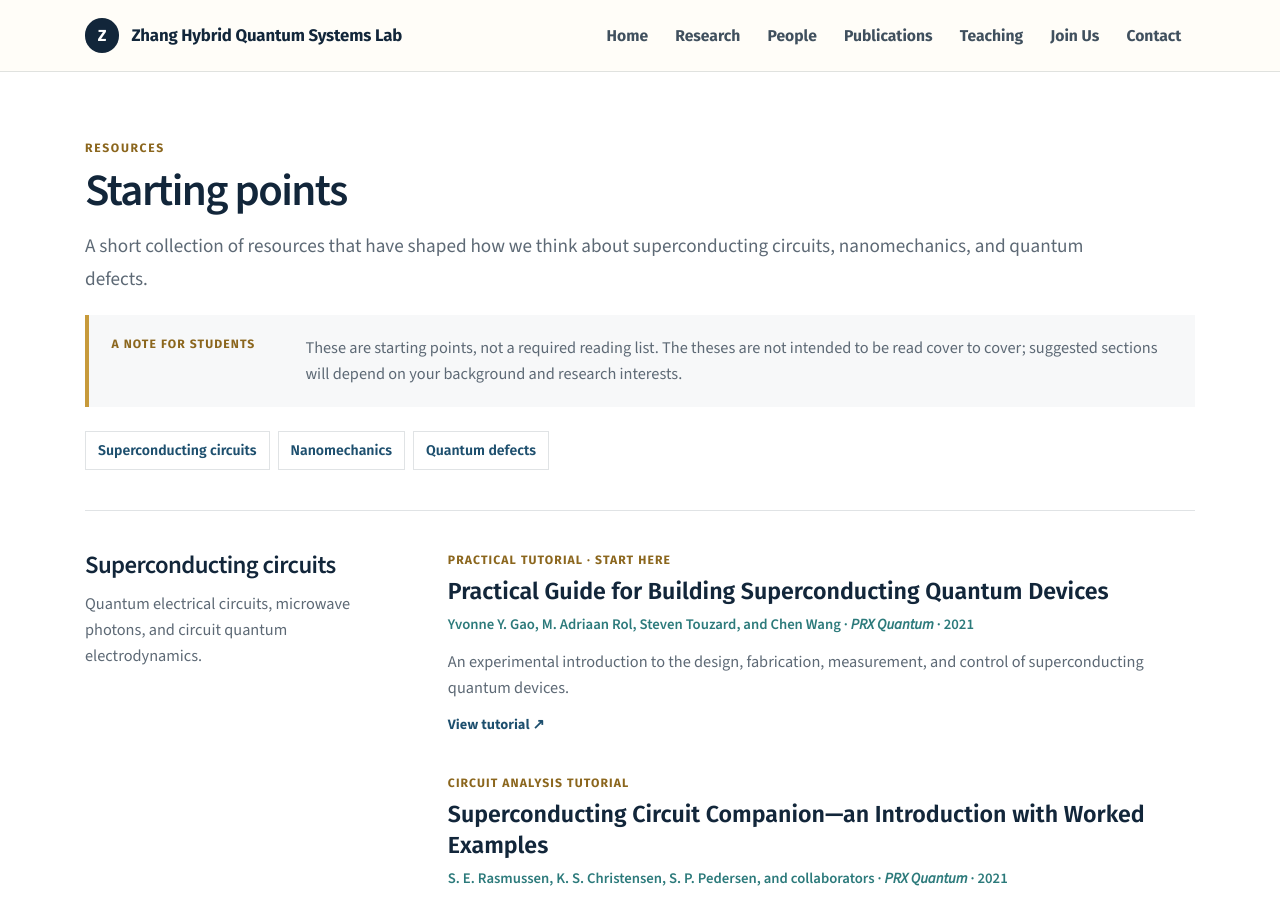
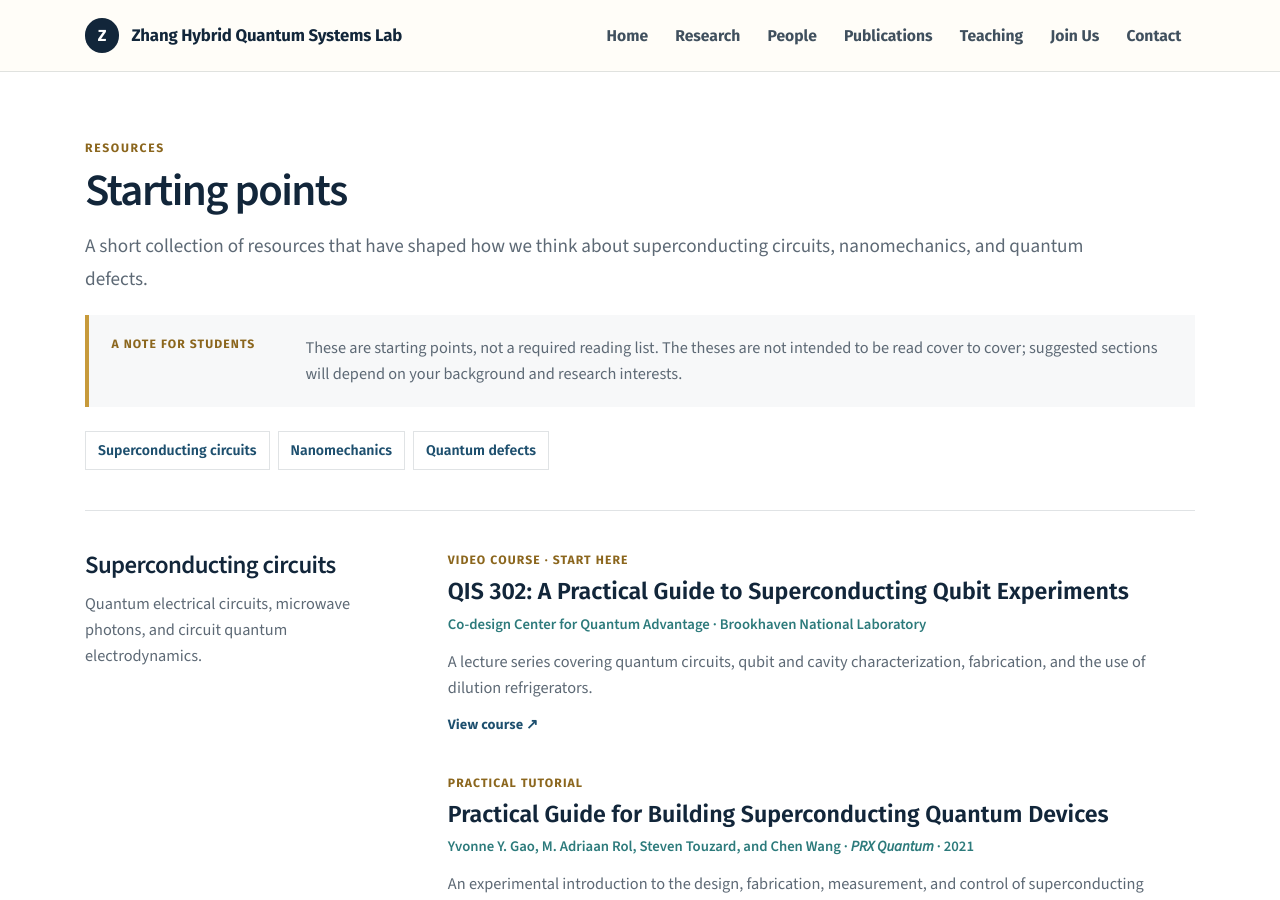
Before and after one commit to zihuaiz/zihuaiz.github.io, a Jekyll site: the page built from resources.html, in a window 1280 px wide and 900 px high. Built offline with Jekyll 4.4.1, drawn with Linux system fonts in a browser that asks for light colours; nearby versions of some CDN libraries; a style sheet for code colours, icons or effects is not loaded.

Commit message:
Add superconducting qubit video course

```diff
--- a/resources.html
+++ b/resources.html
@@ -33,7 +33,15 @@ noindex: true
       </div>
       <div class="reading-list">
         <article class="reading-entry">
-          <div class="reading-type">Practical tutorial · Start here</div>
+          <div class="reading-type">Video course · Start here</div>
+          <h2><a href="https://www.bnl.gov/quantumcenter/qis-302.php" target="_blank" rel="noopener noreferrer">QIS 302: A Practical Guide to Superconducting Qubit Experiments</a></h2>
+          <p class="reading-author">Co-design Center for Quantum Advantage · Brookhaven National Laboratory</p>
+          <p>A lecture series covering quantum circuits, qubit and cavity characterization, fabrication, and the use of dilution refrigerators.</p>
+          <a class="reading-link" href="https://www.bnl.gov/quantumcenter/qis-302.php" target="_blank" rel="noopener noreferrer">View course <span aria-hidden="true">↗</span></a>
+        </article>
+
+        <article class="reading-entry">
+          <div class="reading-type">Practical tutorial</div>
           <h2><a href="https://journals.aps.org/prxquantum/abstract/10.1103/PRXQuantum.2.040202" target="_blank" rel="noopener noreferrer">Practical Guide for Building Superconducting Quantum Devices</a></h2>
           <p class="reading-author">Yvonne Y. Gao, M. Adriaan Rol, Steven Touzard, and Chen Wang · <em>PRX Quantum</em> · 2021</p>
           <p>An experimental introduction to the design, fabrication, measurement, and control of superconducting quantum devices.</p>
```
